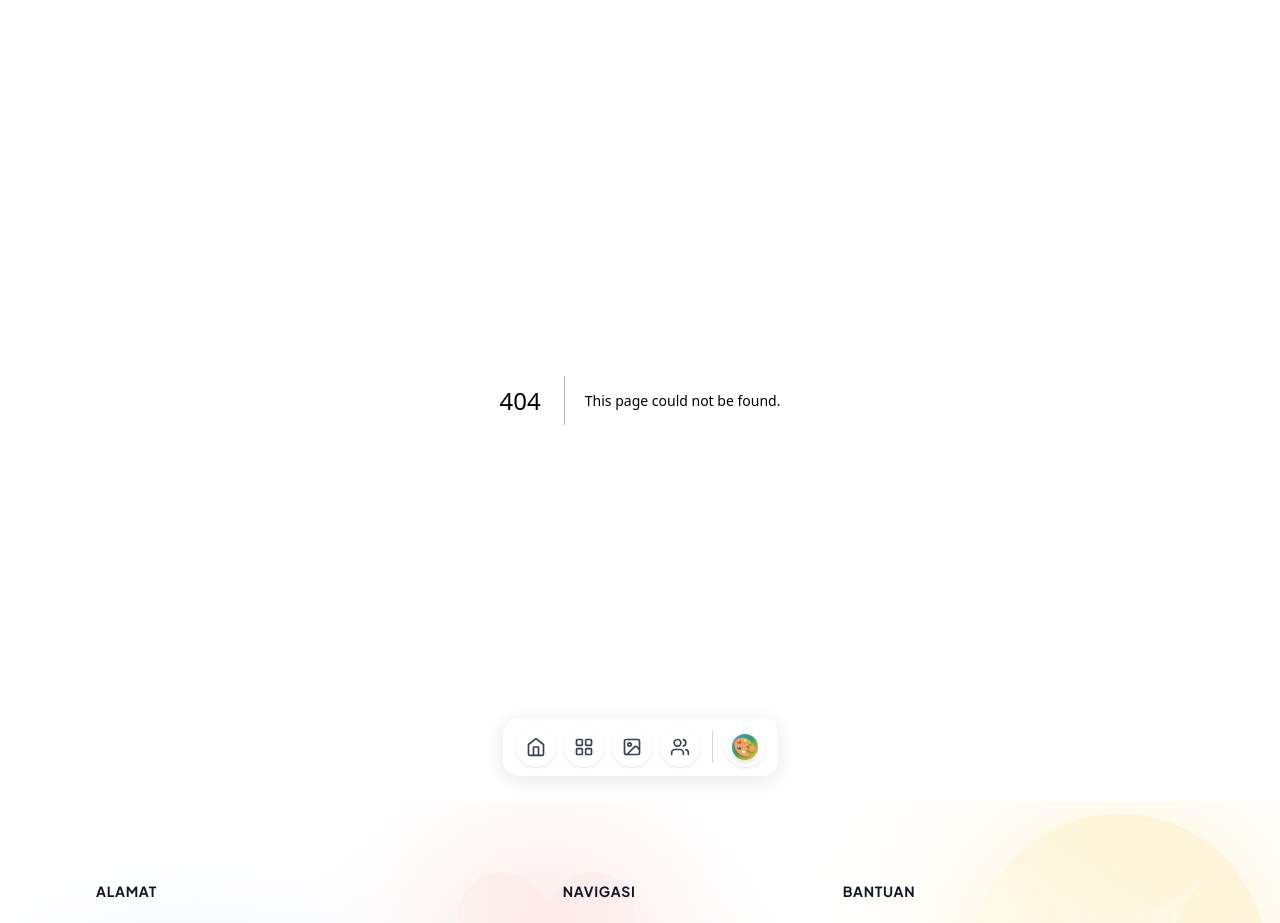
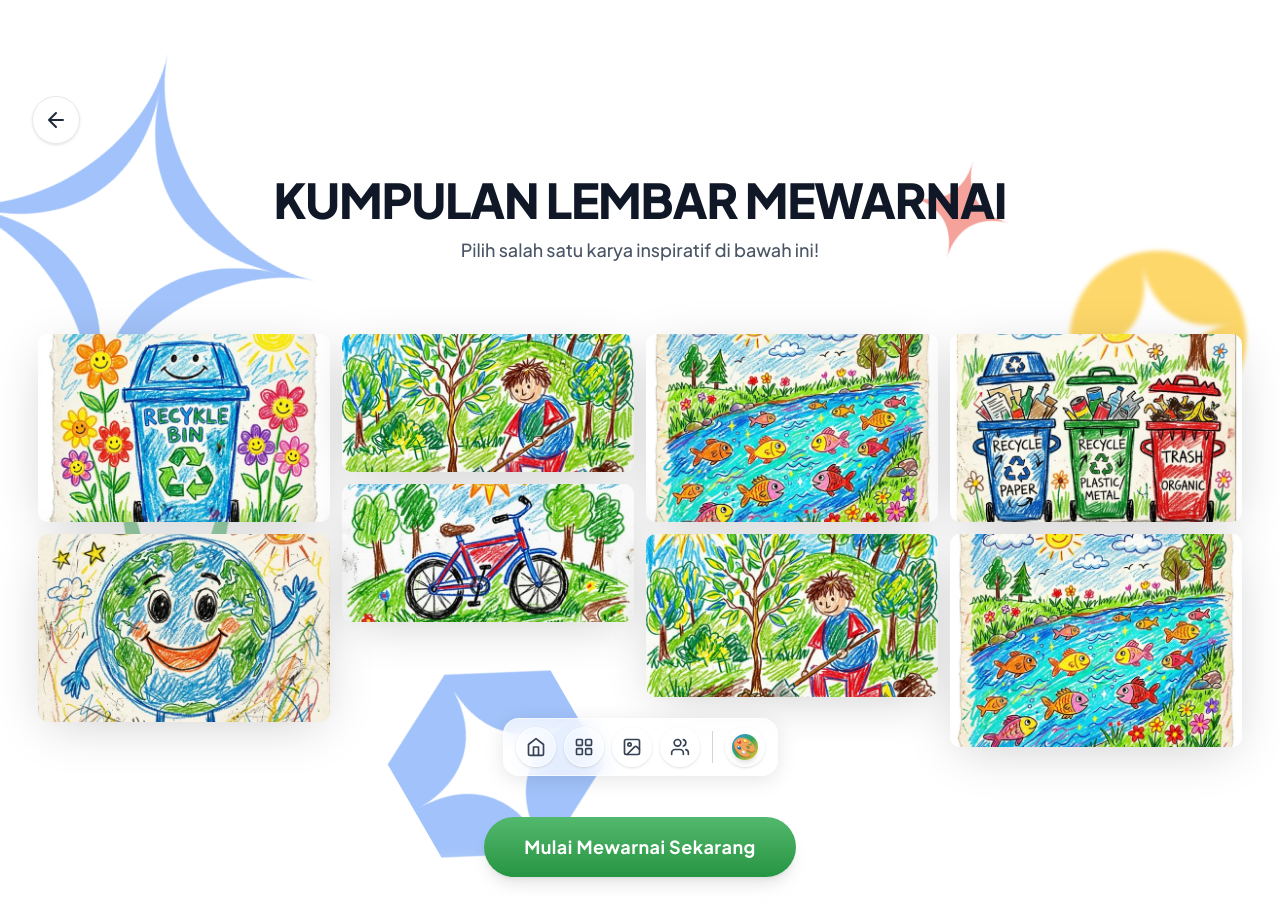
Before and after one commit to iqbalgsr46/Web-Proker-KKN-UBP-2026, a Next.js app: page /kumpulan-mewarnai in a window 1280 px wide. Before the commit this address had no page. Shown: the top 923 px of the page. Built offline with nearby package versions, Linux system fonts and the light colour scheme.

Commit message:
feat(mewarnai): move masonry gallery to dedicated kumpulan-mewarnai page

```diff
--- a/src/app/kategori/page.tsx
+++ b/src/app/kategori/page.tsx
@@ -3,7 +3,6 @@ import { GlassCard } from "@/components/ui/GlassCard";
 import { AbstractBlob } from "@/components/ui/AbstractBlob";
 import { PillButton } from "@/components/ui/PillButton";
 import CardSwap, { Card } from "@/components/ui/CardSwap";
-import Masonry from "@/components/ui/Masonry";
 
 const categories = [
   {
@@ -52,10 +51,10 @@ const categories = [
 
 export default function KategoriPage() {
   return (
-    <main className="min-h-[100dvh] bg-transparent relative flex flex-col items-center justify-start w-full">
+    <main className="h-[100dvh] bg-transparent relative flex flex-col items-center justify-center overflow-hidden">
 
       {/* Latar Belakang Warna-Warni ala Tailwind CSS (Mesh Gradient) */}
-      <div className="absolute inset-0 -z-10 pointer-events-none bg-white overflow-hidden">
+      <div className="absolute inset-0 -z-10 pointer-events-none bg-white">
 
         {/* 7 Abstract Blobs Scattered in Background */}
         <AbstractBlob type="gemini-spark" color="blue" className="absolute top-[5%] left-[-5%] w-64 md:w-96 h-64 md:h-96 opacity-50 rotate-12 pointer-events-none transform-gpu" />
@@ -119,7 +118,7 @@ export default function KategoriPage() {
             <p className="text-lg md:text-xl text-gray-700 font-medium mb-8 sm:mb-12 max-w-xl leading-relaxed text-balance mx-auto lg:mx-0">
               Mari belajar memilah sampah dengan cara yang menyenangkan. Pilih salah satu kategori di samping untuk mulai mewarnai!
             </p>
-            <Link href="/mewarnai/organik" className="inline-block">
+            <Link href="/kumpulan-mewarnai" className="inline-block">
               <PillButton variant="blue" className="px-8 py-3 sm:px-10 sm:py-4 text-sm sm:text-lg shadow-lg hover:shadow-xl">
                 Lihat Lembar Gambar Mewarnai
               </PillButton>
@@ -179,28 +178,6 @@ export default function KategoriPage() {
           </div>
         </div>
       </div>
-
-      {/* MASONRY GALLERY SECTION */}
-      <div className="w-full max-w-[90rem] mx-auto px-4 sm:px-8 py-12 md:py-24 relative z-10">
-        <div className="text-center mb-12 sm:mb-16">
-          <h2 className="text-3xl sm:text-4xl md:text-5xl font-black text-gray-900 tracking-tight">Karya Inspiratif</h2>
-          <p className="text-gray-600 mt-3 font-medium text-lg">Beberapa hasil mewarnai menakjubkan karya anak-anak!</p>
-        </div>
-
-        <Masonry
-          items={[
-            { id: "1", img: "/images/coloring_recycle_bin.png", url: "#", height: 400 },
-            { id: "2", img: "/images/coloring_plant_tree.png", url: "#", height: 300 },
-            { id: "3", img: "/images/coloring_clean_river.png", url: "#", height: 400 },
-            { id: "4", img: "/images/coloring_sorting_trash.png", url: "#", height: 400 },
-            { id: "5", img: "/images/coloring_bicycle_park.png", url: "#", height: 300 },
-            { id: "6", img: "/images/coloring_happy_earth.png", url: "#", height: 400 },
-            { id: "7", img: "/images/coloring_plant_tree.png", url: "#", height: 350 },
-            { id: "8", img: "/images/coloring_clean_river.png", url: "#", height: 450 },
-          ]}
-          colorShiftOnHover={true}
-        />
-      </div>
     </main>
   );
 }
--- /dev/null
+++ b/src/app/kumpulan-mewarnai/page.tsx
@@ -0,0 +1,63 @@
+import Link from "next/link";
+import Masonry from "@/components/ui/Masonry";
+import { AbstractBlob } from "@/components/ui/AbstractBlob";
+import { PillButton } from "@/components/ui/PillButton";
+
+export default function KumpulanMewarnaiPage() {
+  return (
+    <main className="min-h-[100dvh] bg-transparent relative flex flex-col items-center justify-start overflow-x-hidden w-full pb-24">
+
+      {/* Latar Belakang Warna-Warni ala Tailwind CSS */}
+      <div className="absolute inset-0 -z-10 pointer-events-none bg-white overflow-hidden">
+        <AbstractBlob type="gemini-spark" color="blue" className="absolute top-[5%] left-[-5%] w-64 md:w-96 h-64 md:h-96 opacity-50 rotate-12 pointer-events-none transform-gpu" />
+        <AbstractBlob type="circle-spark" color="yellow" className="absolute top-[25%] right-[2%] w-32 md:w-48 h-32 md:h-48 opacity-60 -rotate-12 pointer-events-none transform-gpu blur-[2px]" />
+        <AbstractBlob type="gemini-spark" color="green" className="absolute top-[45%] left-[5%] w-40 md:w-56 h-40 md:h-56 opacity-50 rotate-[45deg] pointer-events-none transform-gpu" />
+        <AbstractBlob type="spark" color="red" className="absolute top-[15%] right-[20%] w-24 md:w-32 h-24 md:h-32 opacity-50 rotate-[15deg] pointer-events-none transform-gpu" />
+        <AbstractBlob type="hexagon" color="blue" className="absolute bottom-[10%] left-[30%] w-56 h-56 opacity-50 rotate-[60deg] pointer-events-none transform-gpu" />
+      </div>
+
+      <div className="w-full max-w-[90rem] mx-auto px-4 sm:px-8 pt-12 md:pt-24 relative z-10 flex flex-col items-center">
+
+        {/* Navigation Back Button */}
+        <div className="w-full flex justify-start mb-8">
+          <Link href="/kategori">
+            <button className="flex items-center justify-center w-12 h-12 bg-white/70 hover:bg-white text-gray-800 rounded-full shadow-sm hover:shadow-md transition-all border border-gray-200">
+              <svg width="24" height="24" viewBox="0 0 24 24" fill="none" xmlns="http://www.w3.org/2000/svg">
+                <path d="M19 12H5M5 12L12 19M5 12L12 5" stroke="currentColor" strokeWidth="2" strokeLinecap="round" strokeLinejoin="round"/>
+              </svg>
+            </button>
+          </Link>
+        </div>
+
+        <div className="text-center mb-12 sm:mb-16">
+          <h1 className="text-3xl sm:text-4xl md:text-5xl font-black text-gray-900 tracking-tight uppercase">Kumpulan Lembar Mewarnai</h1>
+          <p className="text-gray-600 mt-3 font-medium text-lg">Pilih salah satu karya inspiratif di bawah ini!</p>
+        </div>
+
+        <div className="w-full">
+          <Masonry
+            items={[
+              { id: "1", img: "/images/coloring_recycle_bin.png", url: "#", height: 400 },
+              { id: "2", img: "/images/coloring_plant_tree.png", url: "#", height: 300 },
+              { id: "3", img: "/images/coloring_clean_river.png", url: "#", height: 400 },
+              { id: "4", img: "/images/coloring_sorting_trash.png", url: "#", height: 400 },
+              { id: "5", img: "/images/coloring_bicycle_park.png", url: "#", height: 300 },
+              { id: "6", img: "/images/coloring_happy_earth.png", url: "#", height: 400 },
+              { id: "7", img: "/images/coloring_plant_tree.png", url: "#", height: 350 },
+              { id: "8", img: "/images/coloring_clean_river.png", url: "#", height: 450 },
+            ]}
+            colorShiftOnHover={true}
+          />
+        </div>
+
+        <div className="mt-16">
+          <Link href="/mewarnai/organik">
+            <PillButton variant="green" className="px-10 py-4 text-lg shadow-lg hover:shadow-xl">
+              Mulai Mewarnai Sekarang
+            </PillButton>
+          </Link>
+        </div>
+      </div>
+    </main>
+  );
+}
```
